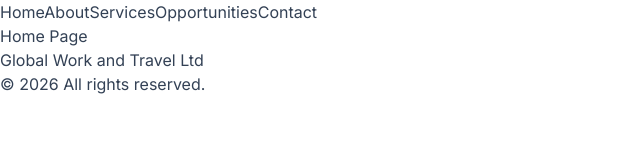
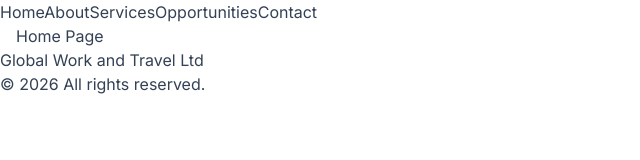
Before and after one commit to ericbalaile/Balaile-Tech-Lab, a React (Vite) app: page / in a window 1280 px wide. Shown: the top 160 px of the page, without its empty margins (0-640 px from the left). Built offline with nearby package versions, Linux system fonts and the light colour scheme.

Commit message:
Add reusable Container UI component

```diff
--- /dev/null
+++ b/src/components/ui/Container.jsx
@@ -0,0 +1,34 @@
+/*
+========================================
+Global Work and Travel Ltd
+Container UI Component
+========================================
+*/
+
+const containerSizes = {
+  sm: "var(--container-sm)",
+  md: "var(--container-md)",
+  lg: "var(--container-lg)",
+  xl: "var(--container-xl)",
+  "2xl": "var(--container-2xl)",
+};
+
+function Container({ children, size = "xl" }) {
+  const maxWidth = containerSizes[size] || containerSizes.xl;
+
+  return (
+    <div
+      style={{
+        width: "100%",
+        maxWidth,
+        margin: "0 auto",
+        paddingLeft: "var(--space-md)",
+        paddingRight: "var(--space-md)",
+      }}
+    >
+      {children}
+    </div>
+  );
+}
+
+export default Container;
--- a/src/pages/Home.jsx
+++ b/src/pages/Home.jsx
@@ -1,9 +1,13 @@
+import Container from "../components/ui/Container.jsx";
+
 function Home() {
   return (
     <main>
-      <h1>Home Page</h1>
+      <Container>
+        <h1>Home Page</h1>
+      </Container>
     </main>
-  )
+  );
 }
 
-export default Home
+export default Home;
```
